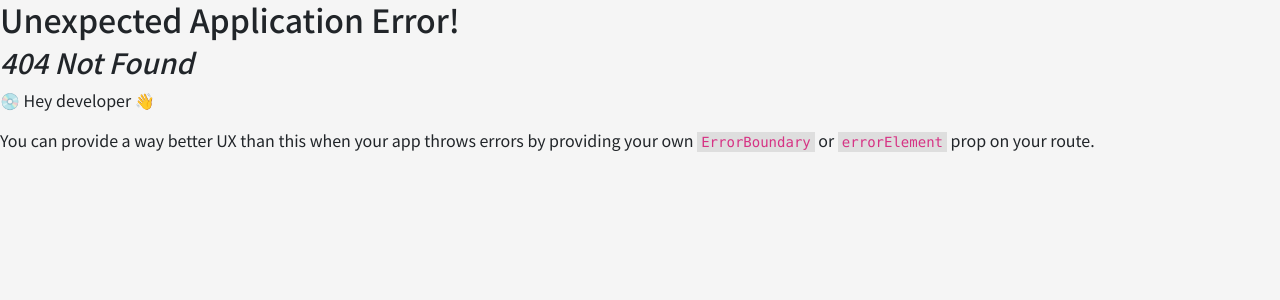
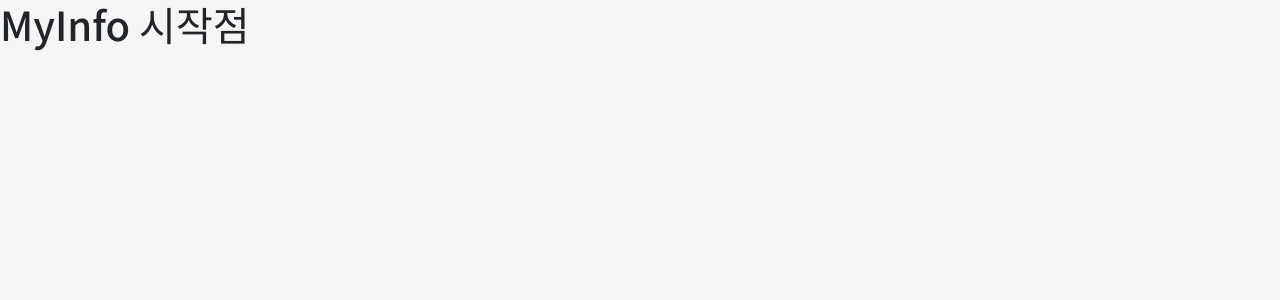
Before and after one commit to kimch321/project_admin, a React (Create React App) app: page /myinfo in a window 1280 px wide. Before the commit this address had no page. Shown: the top 300 px of the page. Built offline with nearby package versions, Linux system fonts and the light colour scheme.

Commit message:
/myinfo 시작점 작성(임시)
이유: index에 적용되는 header와 footer가 myinfo에 적용되지 않게 하고 싶다면, App.js에 중첩 url과 출력할 컴포넌트를 입력하고 사용할 수 있음.
 23/05/16에 설명할 것.

```diff
--- /dev/null
+++ b/src/pages/myinfo/MyInfo.jsx
@@ -0,0 +1,13 @@
+import React from 'react';
+import {Outlet} from "react-router-dom";
+
+// /myinfo/Xxx  myinfo이하 url들의 공통 부분을 정하는 곳
+
+export default function MyInfo() {
+  return (
+    <>
+        <h1>MyInfo 시작점</h1>
+        <Outlet />
+    </>
+  );
+}
```
Also changed, not shown: src/App.js (+6 -1 lines).
